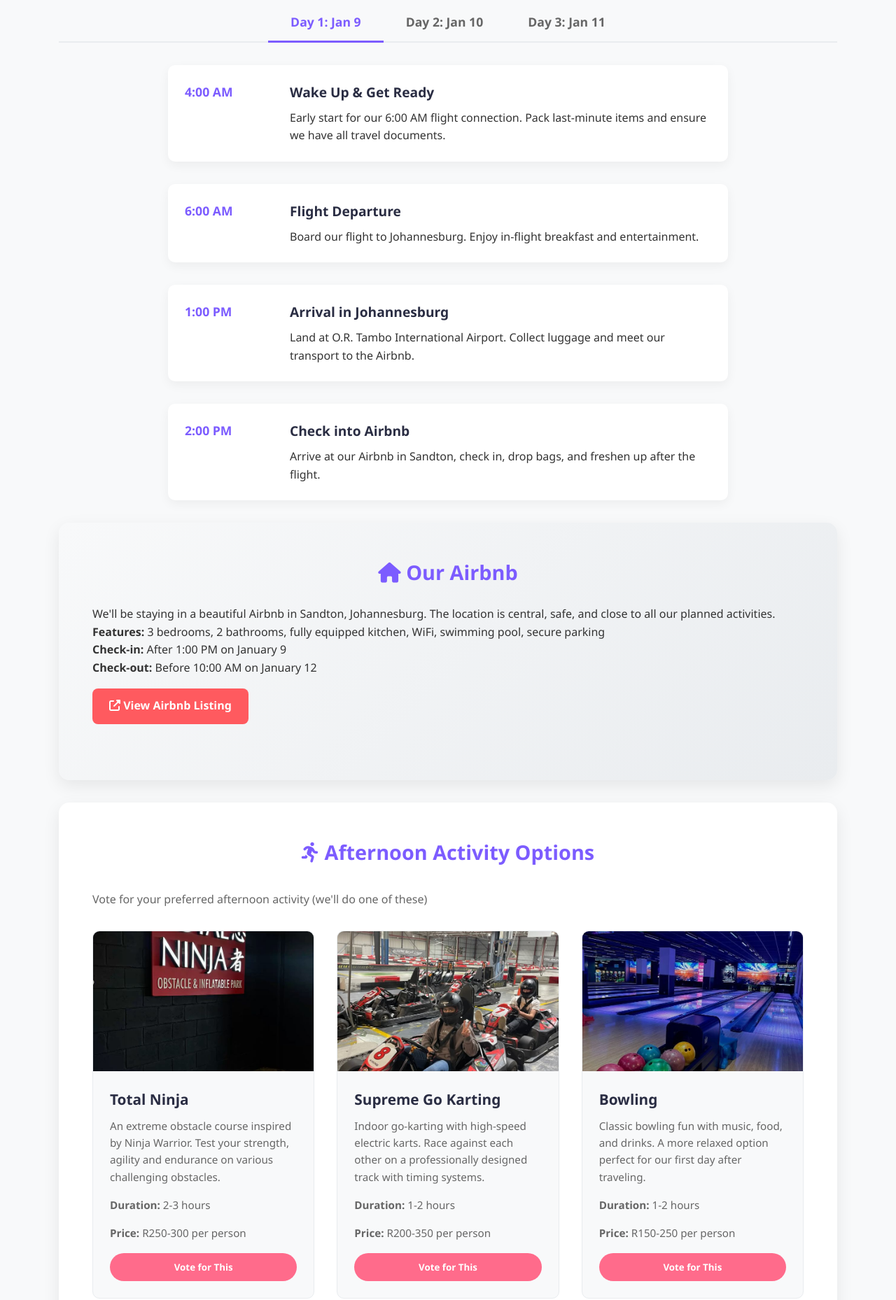
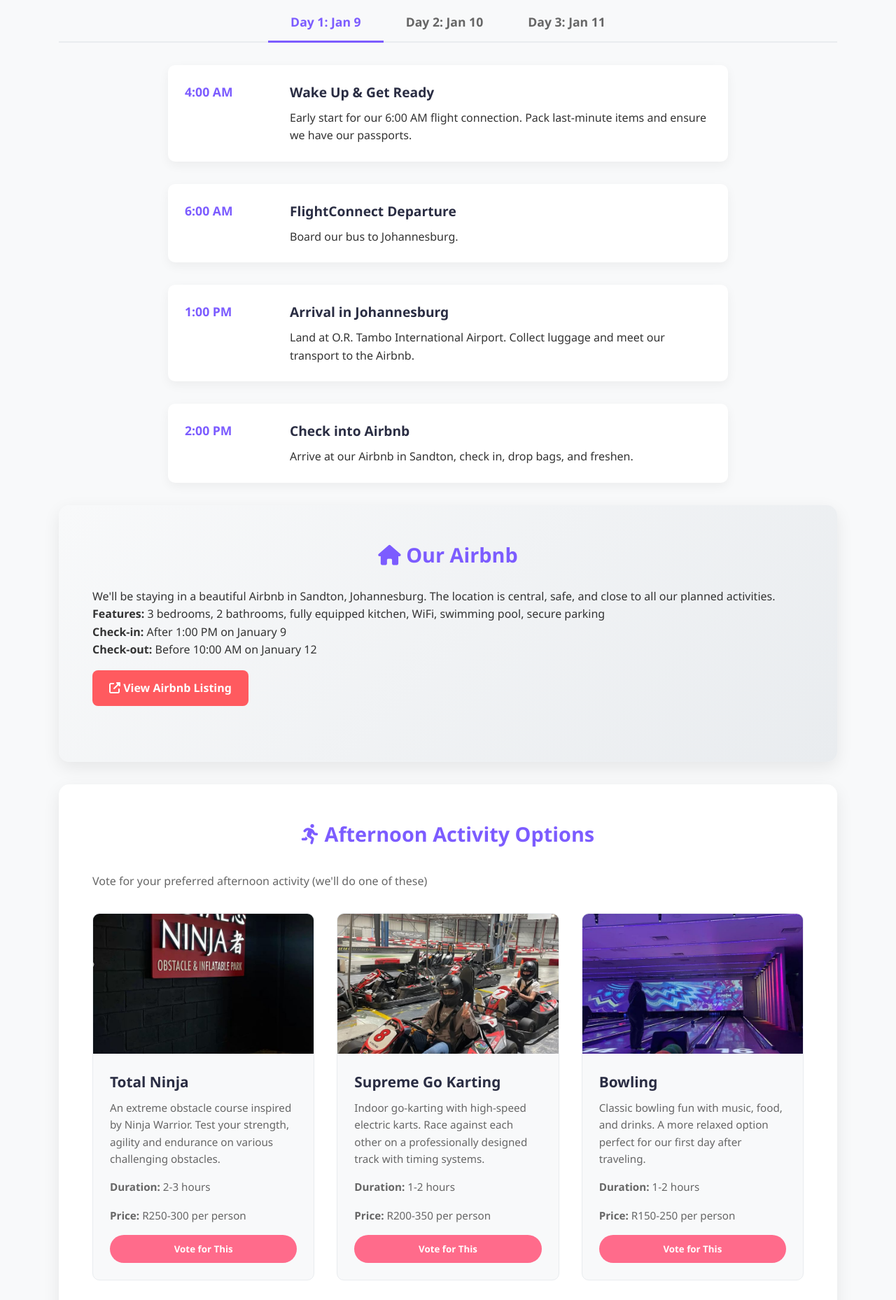
Before and after one commit to Katlegobait16/trip, a plain HTML site: page index.html in a window 1280 px wide. Shown: the part 1094-2952 px from the top of the page at 70% size. Drawn offline with Linux system fonts and the light colour scheme.

Commit message:
Update index.html

```diff
--- a/index.html
+++ b/index.html
@@ -756,15 +756,15 @@
                             <div class="timeline-time">4:00 AM</div>
                             <div class="timeline-content">
                                 <h4>Wake Up & Get Ready</h4>
-                                <p>Early start for our 6:00 AM flight connection. Pack last-minute items and ensure we have all travel documents.</p>
+                                <p>Early start for our 6:00 AM flight connection. Pack last-minute items and ensure we have our passports.</p>
                             </div>
                         </div>
 
                         <div class="timeline-item">
                             <div class="timeline-time">6:00 AM</div>
                             <div class="timeline-content">
-                                <h4>Flight Departure</h4>
-                                <p>Board our flight to Johannesburg. Enjoy in-flight breakfast and entertainment.</p>
+                                <h4>FlightConnect Departure</h4>
+                                <p>Board our bus to Johannesburg.</p>
                             </div>
                         </div>
 
@@ -780,7 +780,7 @@
                             <div class="timeline-time">2:00 PM</div>
                             <div class="timeline-content">
                                 <h4>Check into Airbnb</h4>
-                                <p>Arrive at our Airbnb in Sandton, check in, drop bags, and freshen up after the flight.</p>
+                                <p>Arrive at our Airbnb in Sandton, check in, drop bags, and freshen.</p>
                             </div>
                         </div>
                     </div>
@@ -833,7 +833,7 @@
 
                             <div class="option-card">
                                 <div class="option-image">
-                                    <img src="_ (28).jpeg" alt="Bowling">
+                                    <img src="_ (26).jpeg" alt="Bowling">
                                 </div>
                                 <div class="option-content">
                                     <h4>Bowling</h4>
@@ -971,7 +971,7 @@
                             <div class="timeline-time">12:00 PM - 11:00 PM</div>
                             <div class="timeline-content">
                                 <h4>Milk & Cookies Festival!</h4>
-                                <p>Enjoy a full day of music, dancing, food trucks, art installations, and unforgettable experiences at Johannesburg's hottest festival!</p>
+                                <p>Enjoy a full day of music, dancing, food trucks, art installations, and unforgettable experiences</p>
                             </div>
                         </div>
 
@@ -1131,13 +1131,13 @@
                 <div class="essential-item">
                     <i class="fas fa-id-card"></i>
                     <h3>Important Documents</h3>
-                    <p>Valid ID/Passport, medical insurance card, festival tickets, and hotel reservation details.</p>
+                    <p>Valid ID/Passport.</p>
                 </div>
 
                 <div class="essential-item">
                     <i class="fas fa-wallet"></i>
                     <h3>Money Matters</h3>
-                    <p>Local currency (ZAR), credit/debit cards, and a small amount of cash for vendors.</p>
+                    <p>Local currency (ZAR), credit/debit cards, and a small amount of cash.</p>
                 </div>
 
                 <div class="essential-item">
```
